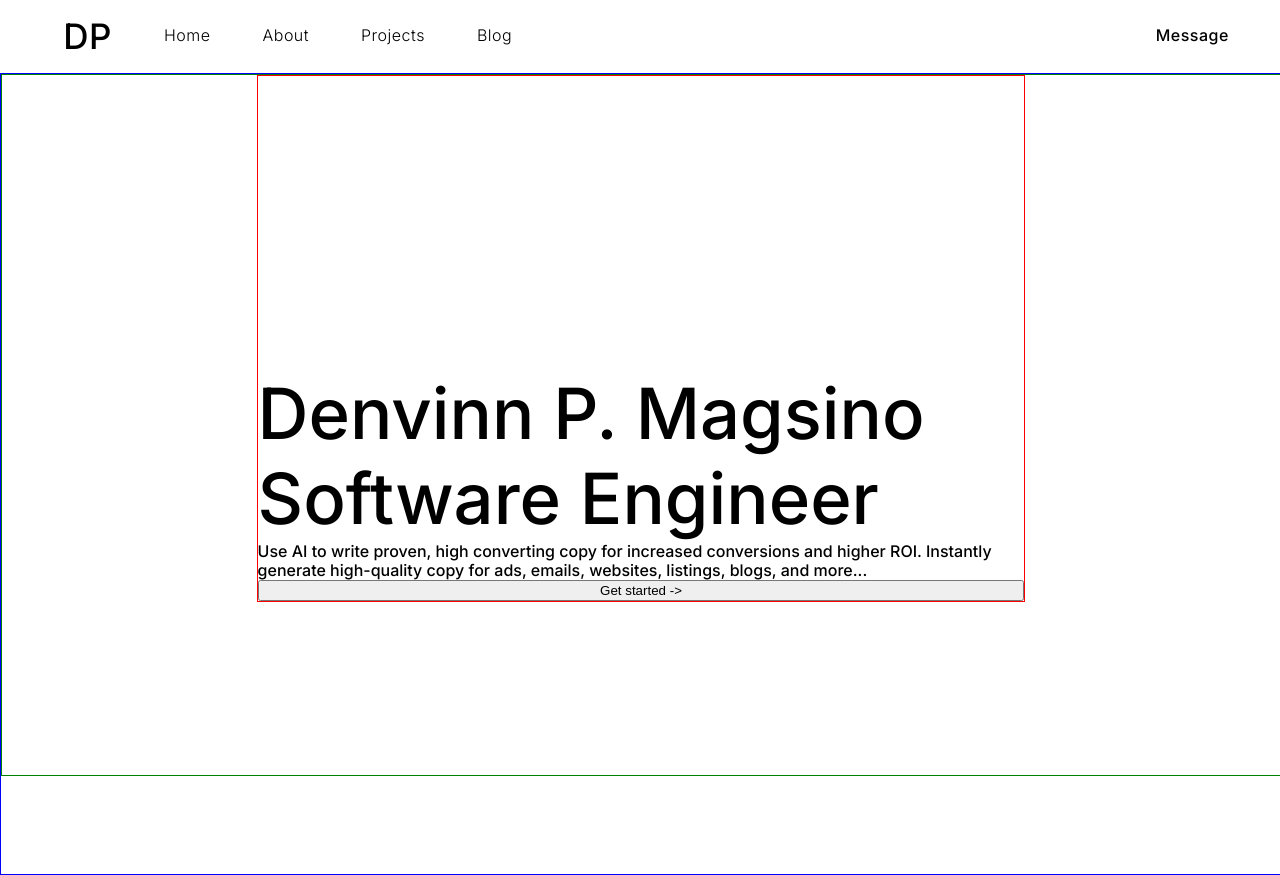
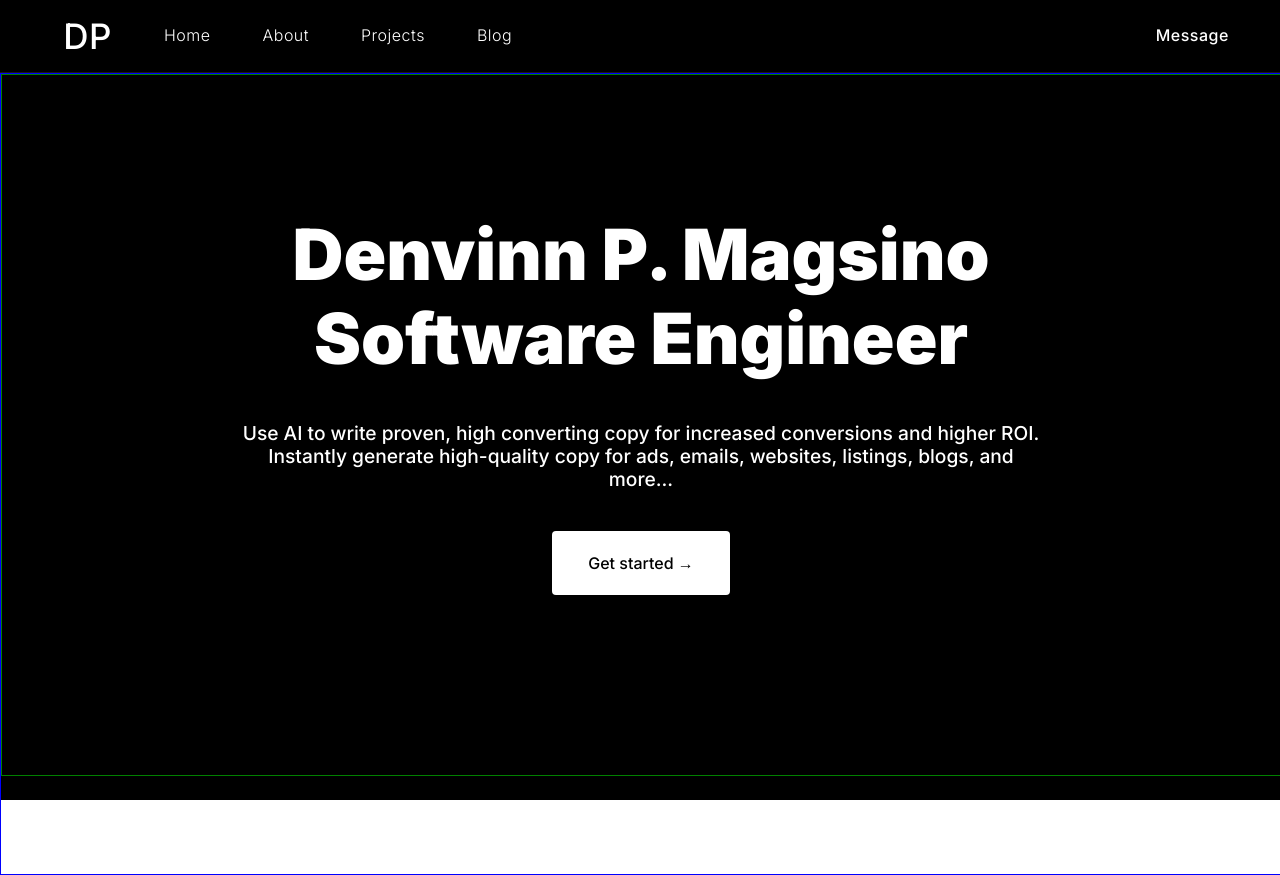
Before and after one commit to denvinnpaolo/frontend-portfolio, a React (Create React App) app in the folder portfolio/: page / in a window 1280 px wide. Built offline with nearby package versions, Linux system fonts and the light colour scheme.

Commit message:
finish part one of welcome page

```diff
--- a/portfolio/public/index.html
+++ b/portfolio/public/index.html
@@ -26,7 +26,7 @@
     -->
     <title>Denvinn Paolo Magsino</title>
     <style>
-@import url('https://fonts.googleapis.com/css2?family=Inter:wght@100;200;300;500&display=swap');    </style>
+@import url('https://fonts.googleapis.com/css2?family=Inter:wght@100;200;300;500;900&display=swap');    </style>
   </head>
   <body>
     <noscript>You need to enable JavaScript to run this app.</noscript>
--- a/portfolio/src/components/dashboard/content/Welcome.js
+++ b/portfolio/src/components/dashboard/content/Welcome.js
@@ -6,8 +6,8 @@ const Welcome = () => {
             <div id="welcome-text-container">
                 <h1 id="welcome-title">Denvinn P. Magsino</h1>
                 <h1 id="welcome-title">Software Engineer</h1>
-                <div>Use AI to write proven, high converting copy for increased conversions and higher ROI. Instantly generate high-quality copy for ads, emails, websites, listings, blogs, and more...</div>
-                <button>Get started -></button>
+                <div id="welcome-subtitle">Use AI to write proven, high converting copy for increased conversions and higher ROI. Instantly generate high-quality copy for ads, emails, websites, listings, blogs, and more...</div>
+                <a id="welcome-btn">Get started →</a>
             </div>
         </div>
     )
--- a/portfolio/src/styles/dashboard/Dashboard.js
+++ b/portfolio/src/styles/dashboard/Dashboard.js
@@ -1,10 +1,14 @@
 import styled from "styled-components";
 
+
+var bg = 'black'
+var text = 'white'
 export const AppContainer = styled.div`
     overflow: visible;
     width: 100vw;
     height: 100vh;
-    background: white;
+    background: ${bg};
+    color: ${text};
     font-family: Inter, sans-serif;
     font-weight: 400;
     line-height: 1.2;
@@ -16,6 +20,9 @@ export const ContentContainer = styled.div`
     width: 100%;
     overflow: auto;
 
+    h1 {
+        font-size: 4.41em;
+    }
 
     #welcome-container {
         border: 1px solid green;
@@ -25,24 +32,53 @@ export const ContentContainer = styled.div`
         height: 700px;
 
         #welcome-text-container {
-            border: 1px solid red;
 
             display: flex;
             flex-direction: column;
+            align-items:center;
             justify-content: flex-end;
 
-            width: 60%;
-            height: 75%;
+
+            width: 810px;
+            height: 80%;
+            min-height:80%;
 
 
-            #welcome-title {
-                font-size: 4.41em;
+            #welcome-title{
+                font-weight: 600;
             }
+
+            #welcome-subtitle{
+                text-align: center;
+                font-size: 1.2em;
+                margin-top:40px;
+                margin-bottom: 40px;
+            }
+
+            #welcome-btn {
+                display: flex;
+                justify-content: center;
+                align-items:center;
+                min-height: 48px;
+                width:120px;
+                font-size: 1em;
+                margin-bottom: 40px;
+                line-height: 1;
+                font-weight: 500;
+                border-radius: 4px;
+                background-color: #fff;
+                padding: .5em 1.8em;
+                background-clip: border-box;
+                background: white;
+                color: black;
+            }
+
 
         }
     }
 
     @media only screen and (max-width: 992px) {
         height: 580px;
+
     }
 `;
--- a/portfolio/src/styles/dashboard/Navigation.js
+++ b/portfolio/src/styles/dashboard/Navigation.js
@@ -1,6 +1,9 @@
 import styled from "styled-components";
 
+// var bg = 'white'
+// var text = 'black'
 var bg = 'black'
+var text = 'white'
 export const NavContainer = styled.div`
     position: relative;
 
@@ -12,11 +15,11 @@ export const NavContainer = styled.div`
     align-items: center;
     justify-content: center;
 
-    background-color: #fff;
+    background-color: ${bg};
     margin: 0 auto;
     padding: 20px 4%;
     font-size: 16px;
-    color: ${bg};
+    color: ${text};
     border-bottom: 1px solid hsla(0,0%,100%,.1);
 
     min-height: 25px;
```
